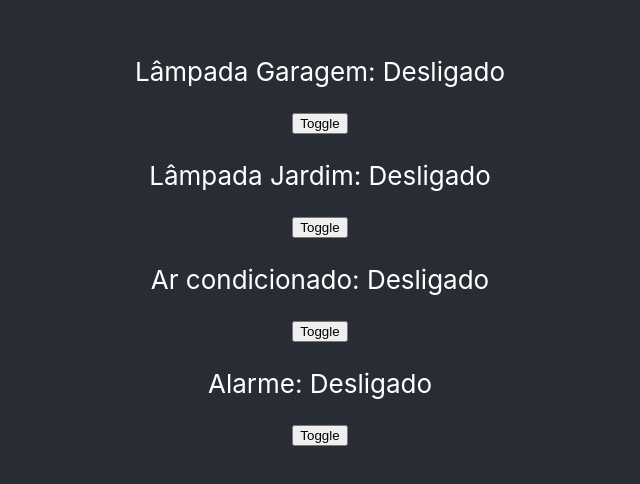
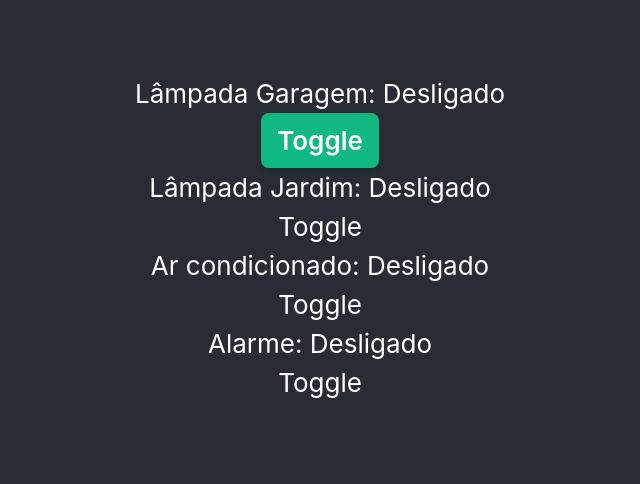
Before and after one commit to Juliapp/automacaoresidencialMQTT, a React (Create React App) app: page / in a window 1280 px wide. Shown: the part 162-646 px from the top of the page, without its empty margins (320-960 px from the left). Built offline with nearby package versions, Linux system fonts and the light colour scheme.

Commit message:
config tailwind

```diff
--- /dev/null
+++ b/craco.config.js
@@ -0,0 +1,7 @@
+module.exports = {
+  style: {
+    postcss: {
+      plugins: [require('tailwindcss'), require('autoprefixer')],
+    },
+  },
+};
--- a/src/App.js
+++ b/src/App.js
@@ -1,4 +1,3 @@
-import logo from './logo.svg';
 import './App.css';
 import { useState } from 'react';
 
@@ -15,8 +14,11 @@ function App() {
   return (
     <div className="App">
       <header className="App-header">
-        <p>Lâmpada Garagem: {toggleConvert(lampadaGaragem)}</p>
-        <button onClick={() => setlampadaGaragem(!lampadaGaragem)}>
+        <p className="">Lâmpada Garagem: {toggleConvert(lampadaGaragem)}</p>
+        <button
+          className="py-2 px-4 font-semibold rounded-lg shadow-md text-white bg-green-500 hover:bg-green-700"
+          onClick={() => setlampadaGaragem(!lampadaGaragem)}
+        >
           Toggle
         </button>
 
--- a/src/index.css
+++ b/src/index.css
@@ -1,3 +1,8 @@
+/* ./src/index.css */
+@tailwind base;
+@tailwind components;
+@tailwind utilities;
+
 body {
   margin: 0;
   font-family: -apple-system, BlinkMacSystemFont, 'Segoe UI', 'Roboto', 'Oxygen',
--- /dev/null
+++ b/tailwind.config.js
@@ -0,0 +1,11 @@
+module.exports = {
+  purge: ['./src/**/*.{js,jsx,ts,tsx}', './public/index.html'],
+  darkMode: false, // or 'media' or 'class'
+  theme: {
+    extend: {},
+  },
+  variants: {
+    extend: {},
+  },
+  plugins: [],
+};
```
Also changed, not shown: package.json (+12 -4 lines), src/setupTests.js (deleted, +0 -5 lines), src/logo.svg (deleted), 1 other file (tests, documents, lock files or other folders).
